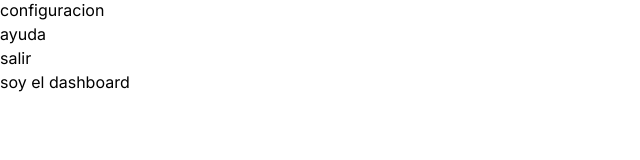
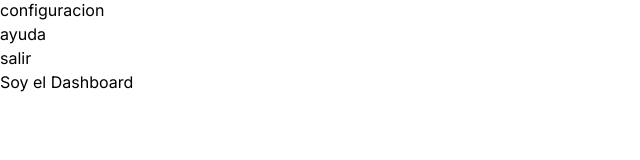
Before and after one commit to No-Country/c12-27-m-node-react, a Next.js app in the folder inventra/: page /dashboard in a window 1280 px wide. Shown: the part 122-282 px from the top of the page, without its empty margins (0-640 px from the left). Built offline with nearby package versions, Linux system fonts and the light colour scheme.

Commit message:
primer cambio en dashboard

```diff
--- a/inventra/app/dashboard/page.jsx
+++ b/inventra/app/dashboard/page.jsx
@@ -1,5 +1,3 @@
 export default function Dashboard() {
-    return (
-        <h1>soy el dashboard</h1>
-    )
+  return <h1>Soy el Dashboard</h1>;
 }
```
